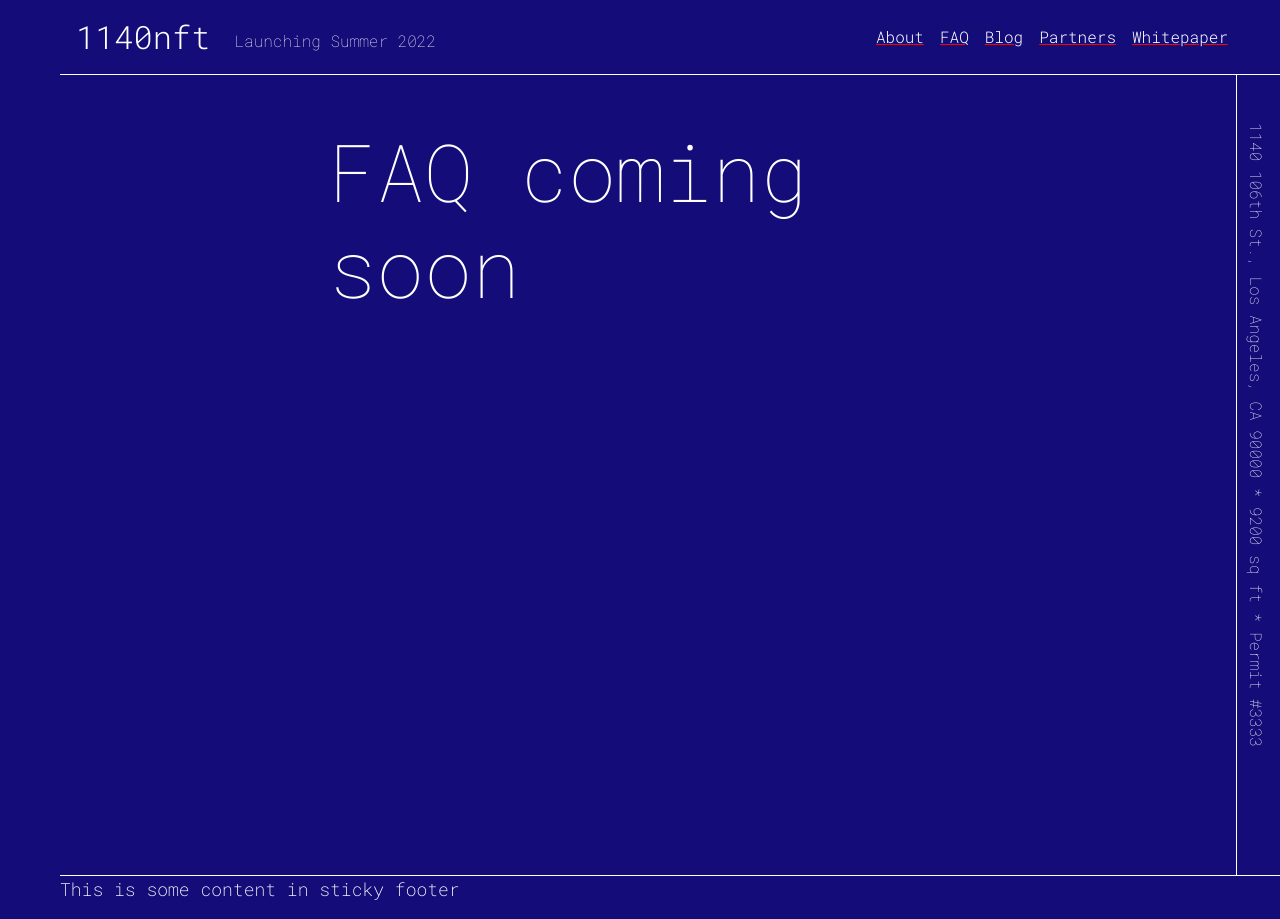
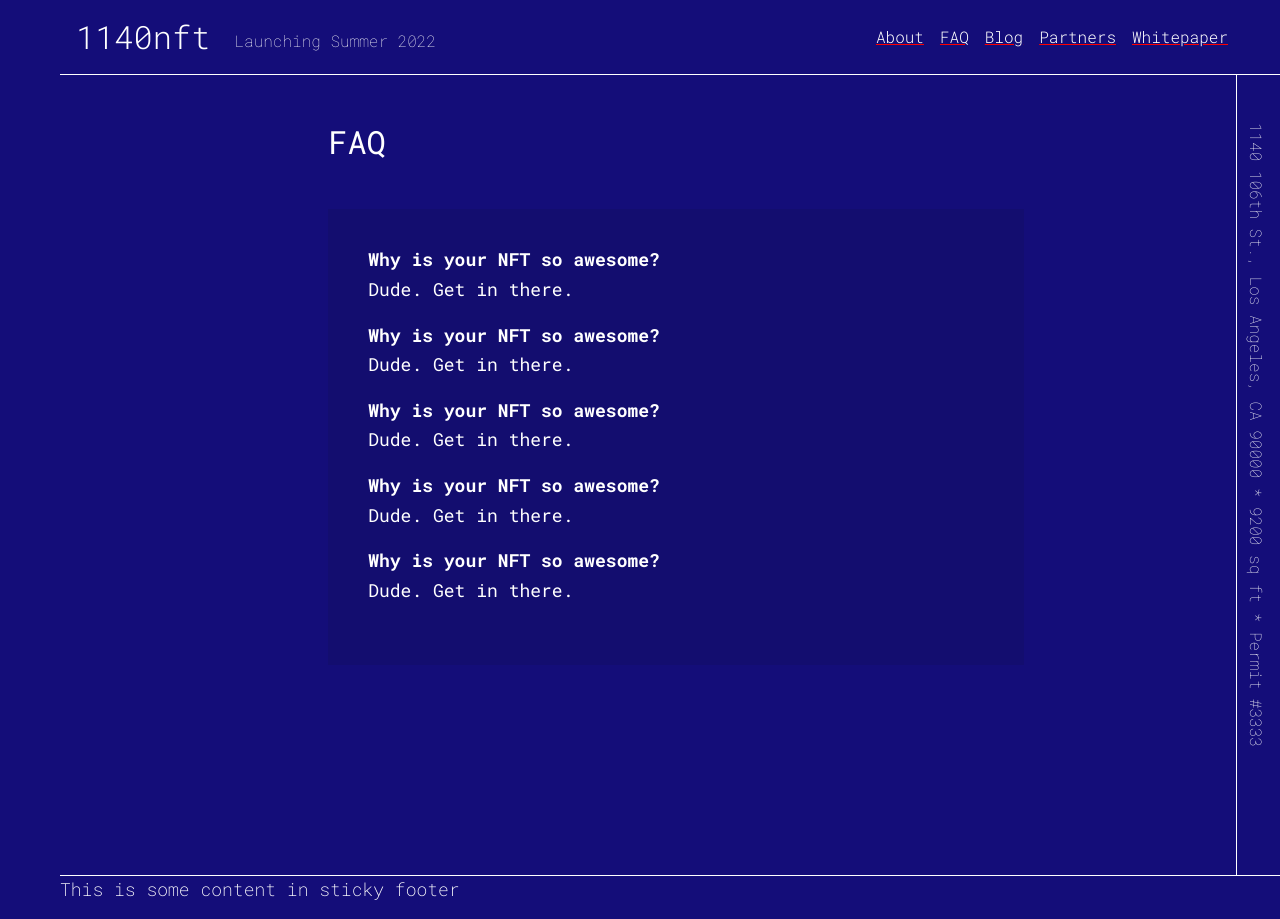
Before and after one commit to darrindevs/r2, a Gatsby site: page /faq in a window 1280 px wide. Shown: the top 919 px of the page. Built offline with nearby package versions, Linux system fonts and the light colour scheme; Gatsby itself is replaced by a stand-in of ours.

Commit message:
update FAQ

```diff
--- a/src/components/ltv.js
+++ b/src/components/ltv.js
@@ -22,9 +22,9 @@ const Ltv = () => (
             </Col>
             <Col  id="bennys" className="ps-5" sm={{ span: 5, offset: 0 }}>
                     <ul>
+                        <li>Limited Supply</li>
                         <li>Innovative Model</li>
                         <li>Real World Value</li>
-                        <li>Limited Supply</li>
                         <li><strong>DAO</strong> Membership</li>
                         <li>Voting & Governance</li>
                         <li>Profit Sharing: Rental Revenue</li>
--- a/src/css/custom.css
+++ b/src/css/custom.css
@@ -48,7 +48,7 @@ h3 {
 
 h4 {
     font-family: 'Roboto Mono';
-    font-weight: 900;
+    font-weight: 300;
 }
 
 h5 {
--- a/src/pages/faq.js
+++ b/src/pages/faq.js
@@ -10,9 +10,21 @@ import Seo from "../components/seo"
 const FaqPage = () => {
   return (
     <Layout>
-        <Seo title="About" />
-      <main>
-        <h1>FAQ coming soon</h1>
+        <Seo title="FAQ" />
+        <main>
+        <h2>FAQ</h2>
+        <div id="about" className="container-component mt-5 mb-5">
+          <h5><strong>Why is your NFT so awesome?</strong></h5>
+          <h5 className='mb-4'>Dude. Get in there.</h5>
+          <h5><strong>Why is your NFT so awesome?</strong></h5>
+          <h5 className='mb-4'>Dude. Get in there.</h5>
+          <h5><strong>Why is your NFT so awesome?</strong></h5>
+          <h5 className='mb-4'>Dude. Get in there.</h5>
+          <h5><strong>Why is your NFT so awesome?</strong></h5>
+          <h5 className='mb-4'>Dude. Get in there.</h5>
+          <h5><strong>Why is your NFT so awesome?</strong></h5>
+          <h5 className='mb-4'>Dude. Get in there.</h5>
+          </div>
       </main>
     </Layout>
 
```
Also changed, not shown: src/pages/about.js (+10 -2 lines).
